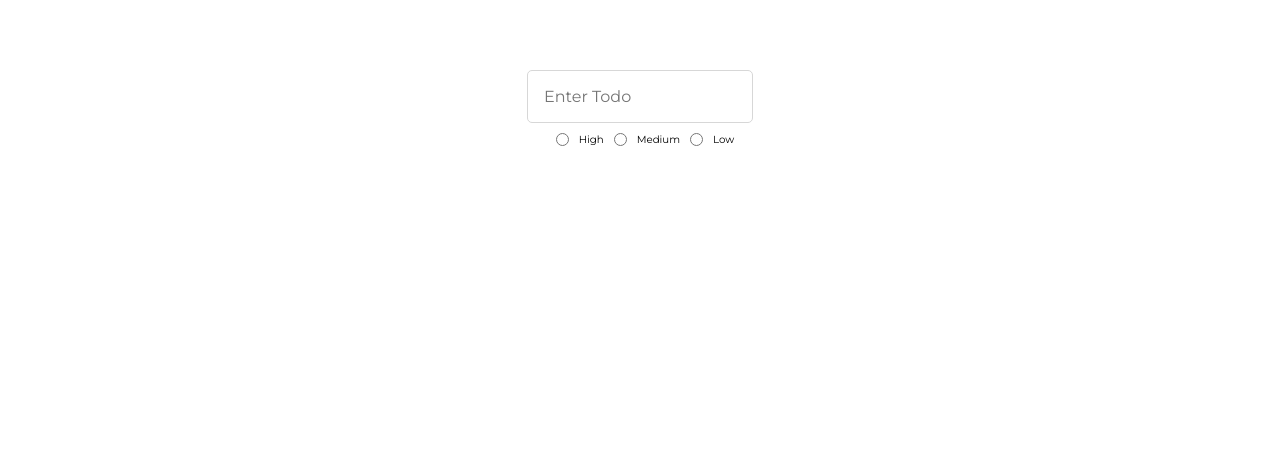
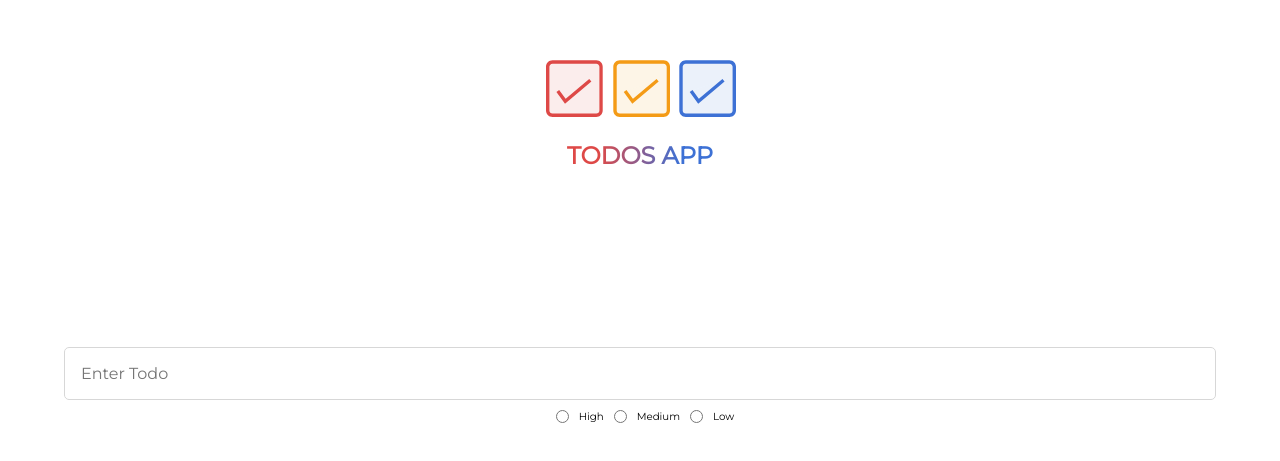
Before and after one commit to rahulruben/todos, a React (Create React App) app: page / in a window 1280 px wide. Shown: the part 297-758 px from the top of the page. Built offline with nearby package versions, Linux system fonts and the light colour scheme.

Commit message:
Todos Update functionality, Logo, title update

```diff
--- a/src/App.css
+++ b/src/App.css
@@ -8,6 +8,16 @@
 
 .todos {
   position: relative;
+  height: 400px;
+  overflow: auto;
+}
+
+.todos__form {
+  position: fixed;
+  bottom: 10%;
+  left: 50%;
+  transform: translateX(-50%);
+  width: 90%;
 }
 
 .todos__input {
@@ -43,6 +53,9 @@
   background: rgba(0, 0, 0, 0.7);
   width: 100%;
   height: 100%;
+  transform: scale(0);
+  opacity: 0;
+  transition: transform, opacity 0.4s cubic-bezier(0.075, 0.82, 0.165, 1);
 }
 
 .update-todo__content {
@@ -69,6 +82,38 @@
   cursor: pointer;
 }
 
-.update-todo--hidden {
-  display: none;
+.update-todo--show {
+  transform: scale(1);
+  opacity: 1;
 }
+
+button.expand-collapse-btn {
+  position: fixed;
+  right: 0;
+  transition: opacity 0.2s linear;
+}
+
+button.collapse--hide {
+  opacity: 0;
+}
+
+.todos__header {
+  position: fixed;
+  left: 50%;
+  transform: translateX(-50%);
+  background: linear-gradient(90deg, rgba(222, 73, 71, 1) 29%, rgba(61, 113, 213, 1) 70%);
+  -webkit-background-clip: text;
+  -webkit-text-fill-color: transparent;
+}
+
+.todos__header > h1 {
+  text-transform: uppercase;
+  margin: 0;
+  font-size: 1.5em;
+  text-align: center;
+}
+
+.todos__logo {
+  height: 100px;
+  object-fit: contain;
+}
--- a/src/App.js
+++ b/src/App.js
@@ -4,54 +4,84 @@ import Todo from './todo/Todo';
 import { PRIORITY_KEYS } from './constants';
 import { useStateValue } from './context/StateProvider';
 import CloseIcon from '@material-ui/icons/Close';
-import { addTodo } from './context/actions';
+import { addTodo, updateTodo } from './context/actions';
+import MenuIcon from '@material-ui/icons/Menu';
+import { IconButton } from '@material-ui/core';
 
 function App() {
 	const todosEle = useRef(),
 		[input, setInput] = useState(''),
 		[todos, dispatch] = useStateValue(),
-		updateTodoPopup = useRef();
+		updateTodoPopup = useRef(),
+		[open, setOpen] = useState(false),
+		[collapsed, setCollpased] = useState(false),
+		[updateInput, setUpdateInput] = useState(''),
+		[updateId, setUpdateId] = useState(''),
+		[updatePriority, setUpdatePriority] = useState('');
 
-	// const collapseTodos = _ => {
-	// 	const todos = todosEle.current.querySelectorAll('.todo');
-	// 	if (todosEle.current.hasAttribute('collapsed')) {
-	// 		[...todos].forEach(todo => {
-	// 			todo.style.transform = `none`;
-	// 		})
-	// 		todosEle.current.removeAttribute('collapsed');
-	// 	} else {
-	// 		[...todos].forEach((todo, index) => {
-	// 			todo.style.transform = `translateY(-${todo.offsetTop - (index * 10)}px)`;
-	// 		})
-	// 		todosEle.current.setAttribute('collapsed', '');
-	// 	}
-	// }
 
-	const onTodoAdded = (e) => {
+	const collapseTodos = _ => {
+		const todos = todosEle.current.querySelectorAll('.todo');
+		if (collapsed) {
+			[...todos].forEach(todo => {
+				todo.style.transform = `none`;
+			})
+			setCollpased(false);
+		} else {
+			[...todos].forEach((todo, index) => {
+				todo.style.transform = `translateY(-${todo.offsetTop - (index * 10)}px)`;
+			})
+			setCollpased(true);
+		}
+	}
+
+	const onTodoAdded = async (e) => {
 		e.preventDefault();
 		if (input) {
 			const selectedPriority = e.currentTarget.querySelector('[type="radio"]:checked')?.value;
-			dispatch(addTodo(selectedPriority, input));
+			await dispatch(addTodo(selectedPriority, input));
+			todosEle.current.lastElementChild.scrollIntoView();
 			setInput('');
 		}
 	}
 
-	const onEditClicked = (_id) => {
-		updateTodoPopup.current.classList.remove('update-todo--hidden');
+	const onEditClicked = (_todo) => {
+		setOpen(true);
+		setUpdateInput(_todo.title);
+		setUpdateId(_todo._id);
+		setUpdatePriority(_todo.priority)
+
+	}
+	const onUpdateSubmit = (e) => {
+		e.preventDefault();
+		dispatch(updateTodo(updateId, updateInput, updatePriority));
+		setOpen(false);
 	}
 
 	return (
 		<div className="app">
 			<link href="https://fonts.googleapis.com/css2?family=Montserrat&display=swap" rel="stylesheet"></link>
-			{/* <button onClick={collapseTodos}>Collapse</button> */}
-			<div ref={todosEle} className="todos">
+
+			{/* <IconButton onClick={collapseTodos} className={`expand-collapse-btn ${collapsed ? 'collapse--hide' : ''}`}>
+				<MenuIcon aria-label="collapse" />
+			</IconButton>
+			<IconButton onClick={collapseTodos} className={`expand-collapse-btn ${!collapsed ? 'collapse--hide' : ''}`}>
+				<CloseIcon aria-label="expanded"/>
+			</IconButton> */}
+
+			<header className="todos__header">
+				<img className="todos__logo" src="todo-icon.svg" alt="" />
+				<h1>todos app</h1>
+			</header>
+			<div ref={todosEle} className={`todos ${collapsed ? 'collapsed' : ''}`}>
 				{
 					todos &&
 					todos?.map((todo, index) => (
-						<Todo key={index} _id={todo._id} priority={todo.priority} title={todo.title} isCompleted={todo.isCompleted} onEditClicked={onEditClicked} />
+						<Todo key={index} todo={todo} onEditClicked={onEditClicked} />
 					))
 				}
-				<form onSubmit={onTodoAdded}>
+			</div>
+			<form className="todos__form" onSubmit={onTodoAdded}>
 				<input onChange={e => setInput(e.target.value)} className="todos__input" type="text" placeholder="Enter Todo" value={input} />
 				<button style={{ display: 'none' }} type="submit" />
 				<div role="radiogroup" className="priority">
@@ -67,17 +97,17 @@ function App() {
 					}
 				</div>
 			</form>
-			</div>
-			<div ref={updateTodoPopup} className="update-todo update-todo--hidden">
+			<div ref={updateTodoPopup} className={`update-todo ${open ? "update-todo--show" : ""}`}>
 				<div className="update-todo__content">
-					<form>
-						<CloseIcon onClick={_ => updateTodoPopup.current.classList.add('update-todo--hidden')} />
-						<input className="todos__input" type="text" placeholder="Update Todo" />
+					<form onSubmit={onUpdateSubmit}>
+						<CloseIcon onClick={_ => setOpen(false)} />
+						<input onChange={e => setUpdateInput(e.target.value)} className="todos__input" type="text" placeholder="Update Todo" value={updateInput} />
+						<button style={{ display: 'none' }} type="submit" />
 						<div role="radiogroup" className="priority">
 							{
 								PRIORITY_KEYS.map((priority, index) => (
 									<div key={index} className="priority__wrapper">
-										<input type="radio" name="rb" id={`update-${priority}`} value={priority} />
+										<input onChange={e => setUpdatePriority(e.target.value)} type="radio" name="rb" id={`update-${priority}`} value={priority} checked={updatePriority === priority} />
 										<label htmlFor={`update-${priority}`}>
 											<span className="priority__title">{priority}</span>
 										</label>
--- a/src/context/actions.js
+++ b/src/context/actions.js
@@ -7,6 +7,18 @@ export const addTodo = (priority = PRIORITY.HIGH, title) => {
         payload: {
             priority,
             title
+        }
+    }
+}
+
+export const updateTodo = (_id, title, priority) => {
+    console.log(_id, title)
+    return {
+        type: actionTypes.UPDATE_TODO,
+        payload: {
+            _id,
+            title,
+            priority
         }
     }
 }
--- a/src/context/reducer.js
+++ b/src/context/reducer.js
@@ -24,6 +24,14 @@ export const reducer = (state, action) => {
                     todo.isCompleted = action.payload.isCompleted;
                 return todo;
             })
+        case actionTypes.UPDATE_TODO:
+            return state.map(todo => {
+                if (todo._id === action.payload._id) {
+                    todo.title = action.payload.title;
+                    todo.priority = action.payload.priority;
+                }
+                return todo;
+            })
         case actionTypes.DELETE_TODO:
             return state.filter(todo => !(todo._id === action.payload._id))
         default:
--- a/src/index.css
+++ b/src/index.css
@@ -9,3 +9,7 @@ html, body {
   width: 100%;
   overflow: hidden;
 }
+
+html {
+  scroll-behavior: smooth;
+}
--- a/src/todo/Todo.css
+++ b/src/todo/Todo.css
@@ -63,11 +63,14 @@
 .todo {
     width: 300px;
     height: auto;
+    max-width: 100%;
     z-index: 1;
+    word-break: break-all;
     background-color: #ffffff;
     margin: 1em;
     border-radius: 3px;
     cursor: pointer;
+    border-left: 2px solid #8e8e8e;
     transition: all 0.3s cubic-bezier(.25, .8, .25, 1);
     will-change: transform;
     border-top-left-radius: 0;
@@ -125,6 +128,10 @@ input[type="checkbox"]+label {
     grid-template-columns: 15% 1fr;
 }
 
+.todo--high {
+    border-left: 2px solid #de4947;
+}
+
 .todo--high input[type="checkbox"]+label svg {
     stroke: #de4947;
     fill: #fbedec;
@@ -136,6 +143,11 @@ input[type="checkbox"]+label {
     fill: #fbedec;
 }
 
+
+.todo--medium {
+    border-left: 2px solid #f49b16;
+}
+
 .todo--medium input[type="checkbox"]+label svg {
     stroke: #f49b16;
     fill: #fdf5e7;
@@ -145,6 +157,10 @@ input[type="checkbox"]+label {
     stroke-dasharray: 320;
     stroke-dashoffset: 0;
     fill: #fdf5e7;
+}
+
+.todo--low {
+    border-left: 2px solid #3d71d5;
 }
 
 .todo--low input[type="checkbox"]+label svg {
--- a/src/todo/Todo.js
+++ b/src/todo/Todo.js
@@ -6,15 +6,24 @@ import DeleteIcon from '@material-ui/icons/Delete';
 import EditIcon from '@material-ui/icons/Edit';
 import { IconButton } from '@material-ui/core';
 
-function Todo({ _id, priority, title, isCompleted, onEditClicked }) {
+function Todo({ todo, onEditClicked }) {
     const checkBox = useRef(),
         [todos, dispatch] = useStateValue();
 
+    // useEffect(() => {
+    //     const removeAnimation = _ => {
+    //         todo.current.classList.remove('animate');
+    //         // todo.current.removeListener("animationend", removeAnimation);
+    //     }
+    //     todo.current.addEventListener("animationend", removeAnimation);
+    // }, [])
+
+
     return (
-        <div className={`todo todo--${isCompleted ? 'completed' : priority} animate`}>
+        <div className={`todo todo--${todo.isCompleted ? 'completed' : todo.priority} animate`}>
             <div className="todo__content">
-                <input ref={checkBox} onClick={e => dispatch(updateCompleted(_id, e.target.checked))} type="checkbox" name={'cb'} id={_id} />
-                <label htmlFor={_id}>
+                <input ref={checkBox} onClick={e => dispatch(updateCompleted(todo._id, e.target.checked))} type="checkbox" name={'cb'} id={todo._id} />
+                <label htmlFor={todo._id}>
                     <svg id="Layer_1" data-name="Layer 1" xmlns="http://www.w3.org/2000/svg" viewBox="0 0 84 84">
                         <g>
                             <g>
@@ -24,12 +33,12 @@ function Todo({ _id, priority, title, isCompleted, onEditClicked }) {
                             <polyline className="check cls-2" points="17.5 45.5 28.5 60.5 65.5 29.5" />
                         </g>
                     </svg>
-                    <span className="todo__title">{title}</span>
+                    <span className="todo__title">{todo.title}</span>
                 </label>
-                <IconButton onClick={_ => onEditClicked(_id)}>
+                <IconButton onClick={_ => onEditClicked(todo)}>
                     <EditIcon />
                 </IconButton>
-                <IconButton onClick={_ => dispatch(deleteTodo(_id))}>
+                <IconButton onClick={_ => dispatch(deleteTodo(todo._id))}>
                     <DeleteIcon />
                 </IconButton>
             </div>
```
Lines whose indentation alone changed are shown as unchanged.
